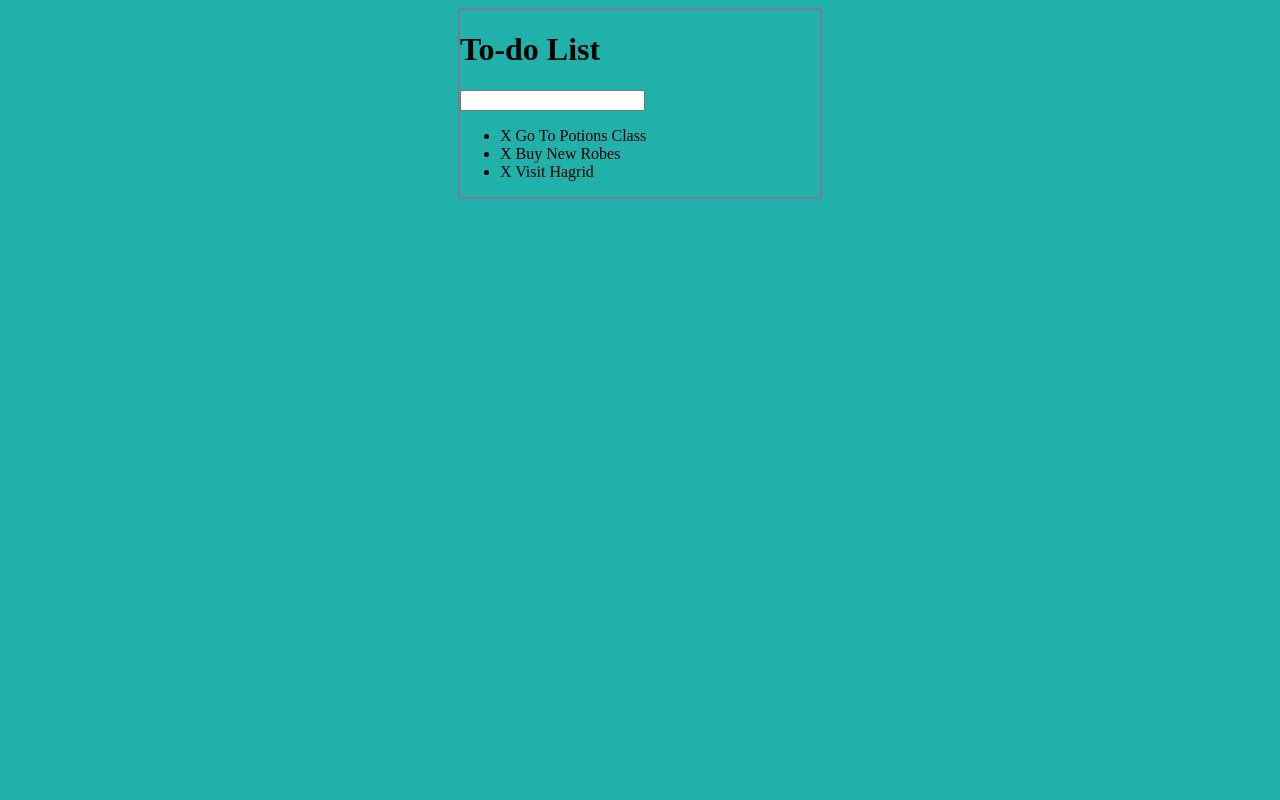
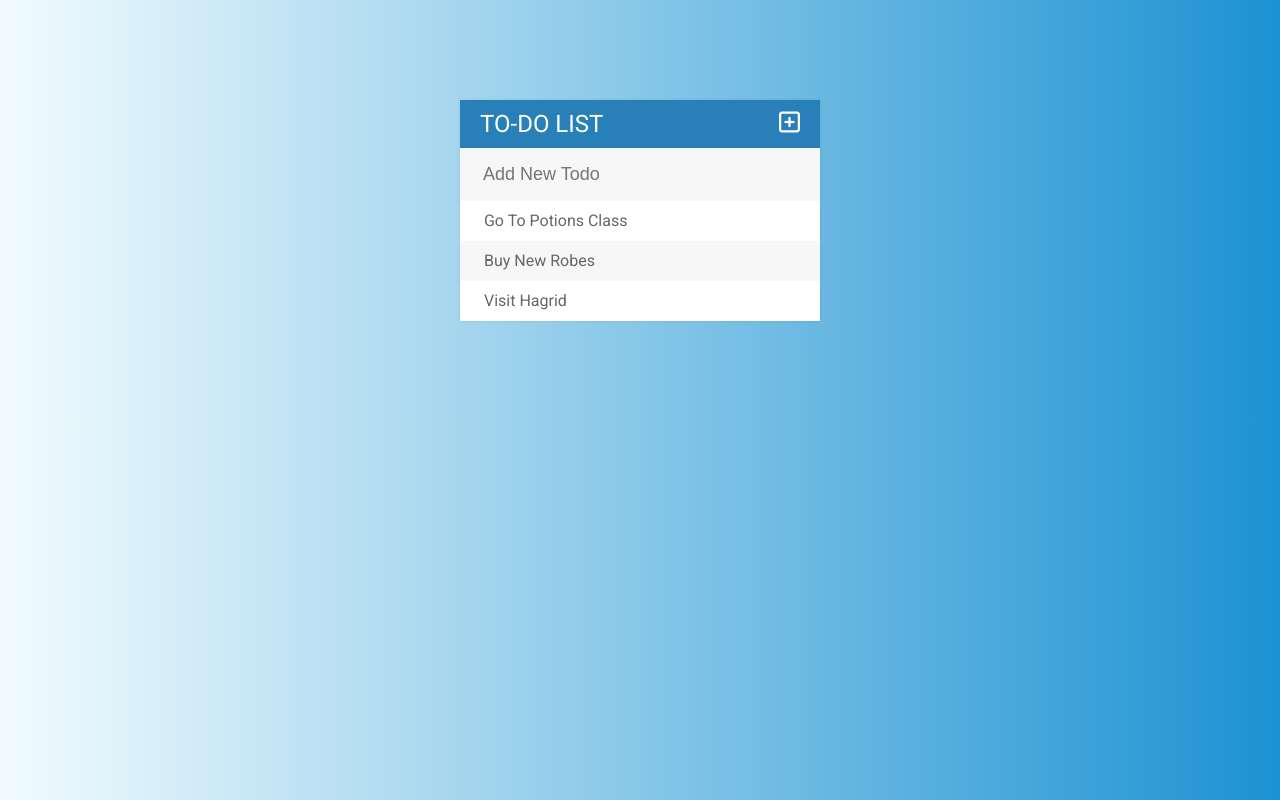
Before and after one commit to MattPahuta/Todo-jQuery-App, a plain HTML site: page index.html in a window 1280 px wide. Drawn offline with Linux system fonts and the light colour scheme.

Commit message:
update styles, fonts, animation

```diff
--- a/assets/css/styles.css
+++ b/assets/css/styles.css
@@ -1,11 +1,83 @@
 body {
-  background-color: lightseagreen;
+  background: #1c92d2;  /* fallback for old browsers */
+  background: -webkit-linear-gradient(to right, #f2fcfe, #1c92d2);  /* Chrome 10-25, Safari 5.1-6 */
+  background: linear-gradient(to right, #f2fcfe, #1c92d2); /* W3C, IE 10+/ Edge, Firefox 16+, Chrome 26+, Opera 12+, Safari 7+ */
+  font-family: 'Roboto', sans-serif;
+}
+
+/* body {
+  font-family: 'Roboto', sans-serif;
+} */
+
+h1 {
+  background-color: #2980b9;
+  color: white;
+  margin: 0;
+  padding: 10px 20px;
+  text-transform: uppercase;
+  font-size: 24px;
+  font-weight: normal;
+}
+
+.fa-plus-square {
+  float: right;
+}
+
+ul {
+  list-style: none;
+  margin: 0;
+  padding: 0;
+}
+
+li {
+  background-color: #fff;
+  height: 40px;
+  line-height: 40px;
+  color: #666;
+}
+
+li:nth-child(2n) {
+  background-color: #f7f7f7;
+}
+
+span {
+  background-color: #e74c3c;
+  height: 40px;
+  margin-right: 20px;
+  text-align: center;
+  color: white;
+  width: 0px;
+  display: inline-block;
+  transition: 0.2s linear;
+  opacity: 0;
+}
+
+li:hover span {
+  width: 40px;
+  opacity: 1.0;
+}
+
+input {
+  font-size: 18px;
+  background-color: #f7f7f7;
+  width: 100%;
+  padding: 13px 13px 13px 20px;
+  box-sizing: border-box;
+  color: #2980b9;
+  border: 3px solid rgba(0,0,0,0);
+}
+
+input:focus {
+  background-color: white;
+  border: 2px solid #2980b9;
+  outline: none;
 }
 
 #container {
   width: 360px;
-  margin: 0 auto;
-  border: 2px solid slategrey;
+  margin: 100px auto;
+  background-color: #f7f7f7;
+  box-shadow: 0 0 3px rgba(0,0,0, 0.1);
 }
 
 .completed {
--- a/assets/js/todos.js
+++ b/assets/js/todos.js
@@ -35,6 +35,6 @@ $("input[type='text']").keypress(function(event) {
     var todoText = $(this).val();
     $(this).val("");
     // create a new li and add to ul
-    $("ul").append("<li><span>X</span> " + todoText + "</li>")
+    $("ul").append("<li><span><i class='fas fa-trash-alt'></i></span> " + todoText + "</li>")
   }
 });
--- a/index.html
+++ b/index.html
@@ -5,17 +5,19 @@
   <meta name="viewport" content="width=device-width, initial-scale=1.0">
   <title>Todo List</title>
   <link rel="stylesheet" href="assets/css/styles.css">
+  <link href="https://fonts.googleapis.com/css?family=Roboto:400,500,700&display=swap" rel="stylesheet">
+  <script src="https://kit.fontawesome.com/59acfc2056.js" crossorigin="anonymous"></script>
   <script type="text/javascript" src="assets/js/lib/jquery-3.4.1.min.js"></script>
 </head>
 <body>
   <div id="container">
-    <h1>To-do List</h1>
-    <input type="text">
+    <h1>To-do List <i class="far fa-plus-square"></i></h1>
+    <input type="text" placeholder="Add New Todo">
 
     <ul>
-      <li><span>X</span> Go To Potions Class</li>
-      <li><span>X</span> Buy New Robes</li>
-      <li><span>X</span> Visit Hagrid</li>
+      <li><span><i class="fas fa-trash-alt"></i></span> Go To Potions Class</li>
+      <li><span><i class="fas fa-trash-alt"></i></span> Buy New Robes</li>
+      <li><span><i class="fas fa-trash-alt"></i></span> Visit Hagrid</li>
     </ul>
   </div>
 
```
